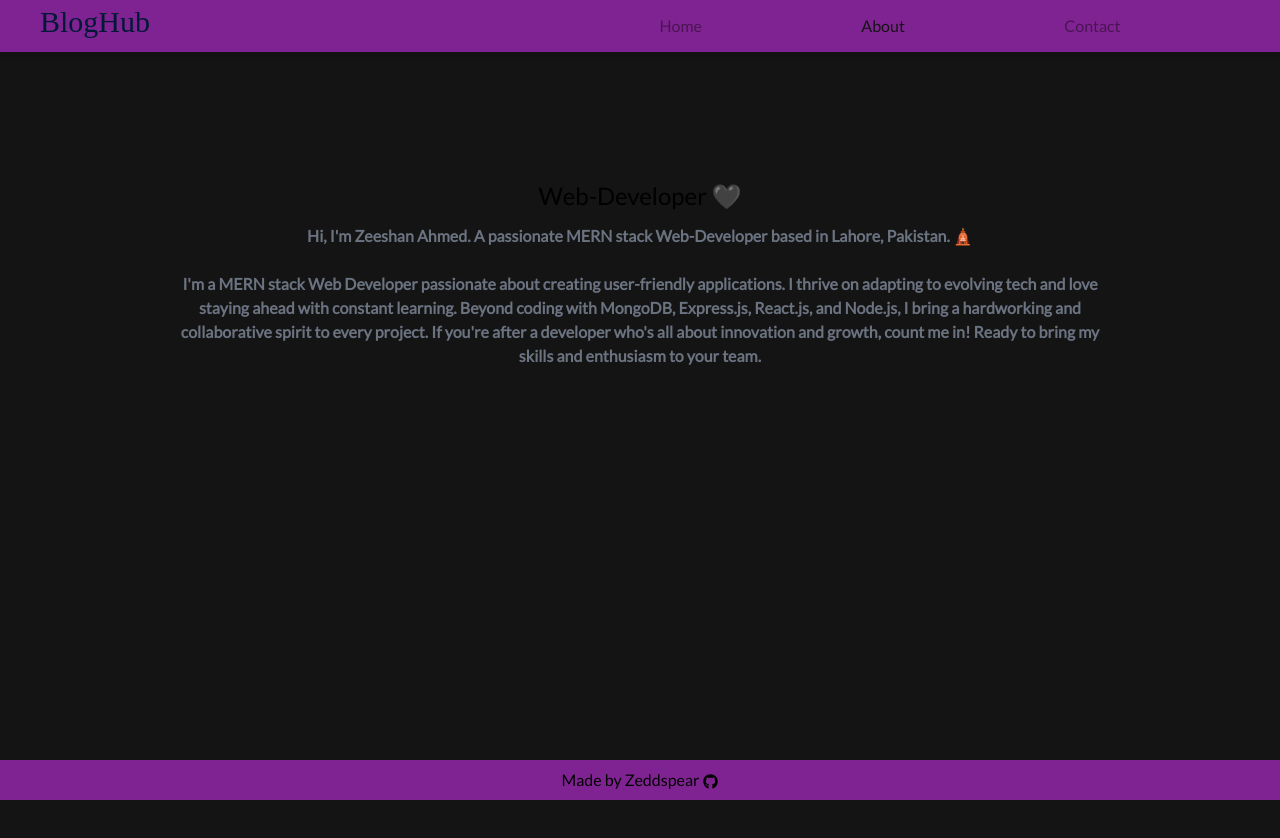
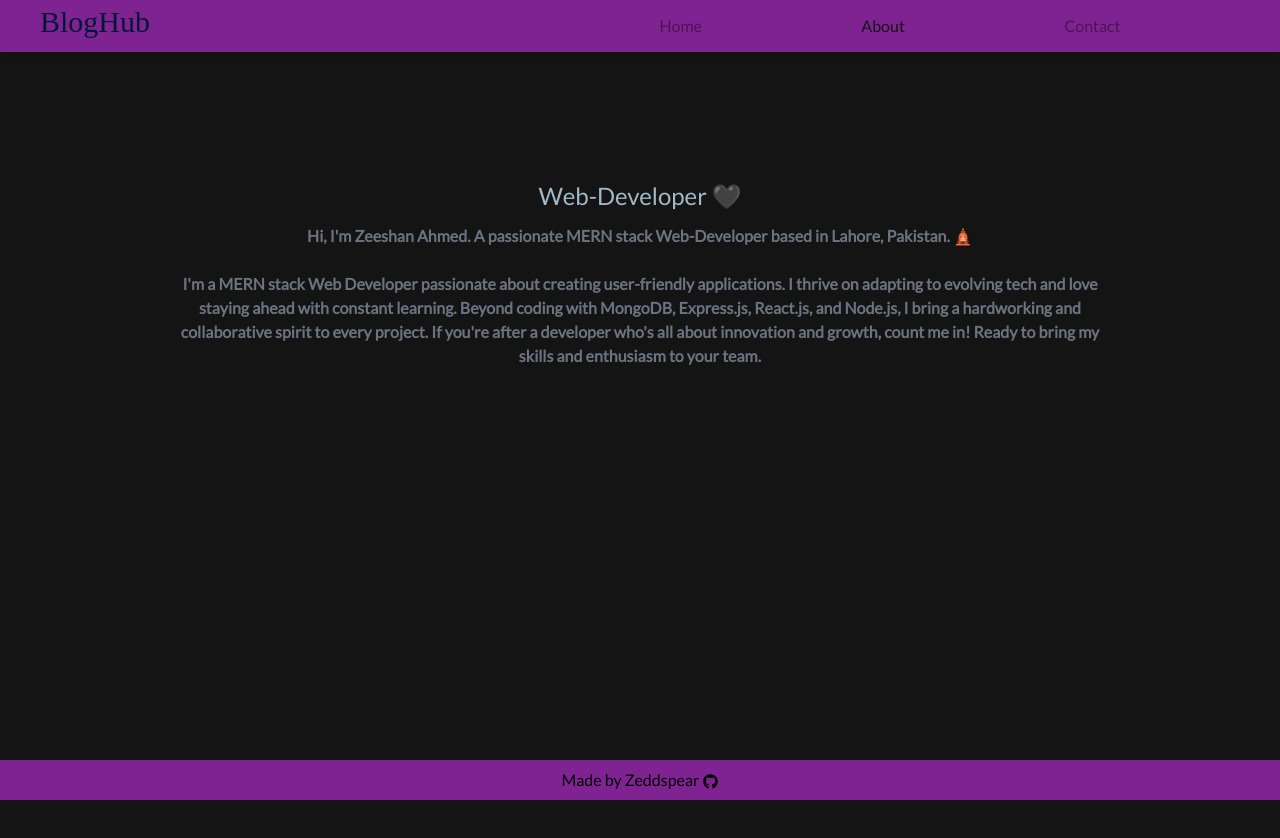
Before and after one commit to zeddspear/Blog-Website, a React (Vite) app in the folder client/: page /about in a window 1280 px wide. Shown: the top 838 px of the page. Built offline with nearby package versions, Linux system fonts and the light colour scheme; no server answers; a web font is replaced by a local one.

Commit message:
updated vercel.json and changed heading color

```diff
--- a/client/src/components/About/About.jsx
+++ b/client/src/components/About/About.jsx
@@ -2,7 +2,7 @@ function About() {
   return (
     <div className="h-screen bg-surface flex justify-center">
       <div className="flex flex-col items-center pt-32 px-10 max-w-[1000px] text-center">
-        <h3 className="text-2xl">Web-Developer 🖤</h3>
+        <h3 className="text-2xl text-secondaryMain">Web-Developer 🖤</h3>
         <p className="text-md my-3 text-gray-500 font-bold">
           Hi, I'm Zeeshan Ahmed. A passionate MERN stack Web-Developer based in
           Lahore, Pakistan. 🛕
--- a/client/src/service/api.js
+++ b/client/src/service/api.js
@@ -2,7 +2,7 @@ import axios from "axios";
 import { API_NOTIFICATION_MESSAGES, SERVICE_URLS } from "../constants/config";
 import { getAccessToken, getType } from "../utils/common-utils";
 
-const API_URL = "https://blog-website-jade.vercel.app";
+const API_URL = "http://localhost:3000";
 
 const axiosInstance = axios.create({
   baseURL: API_URL,
```
